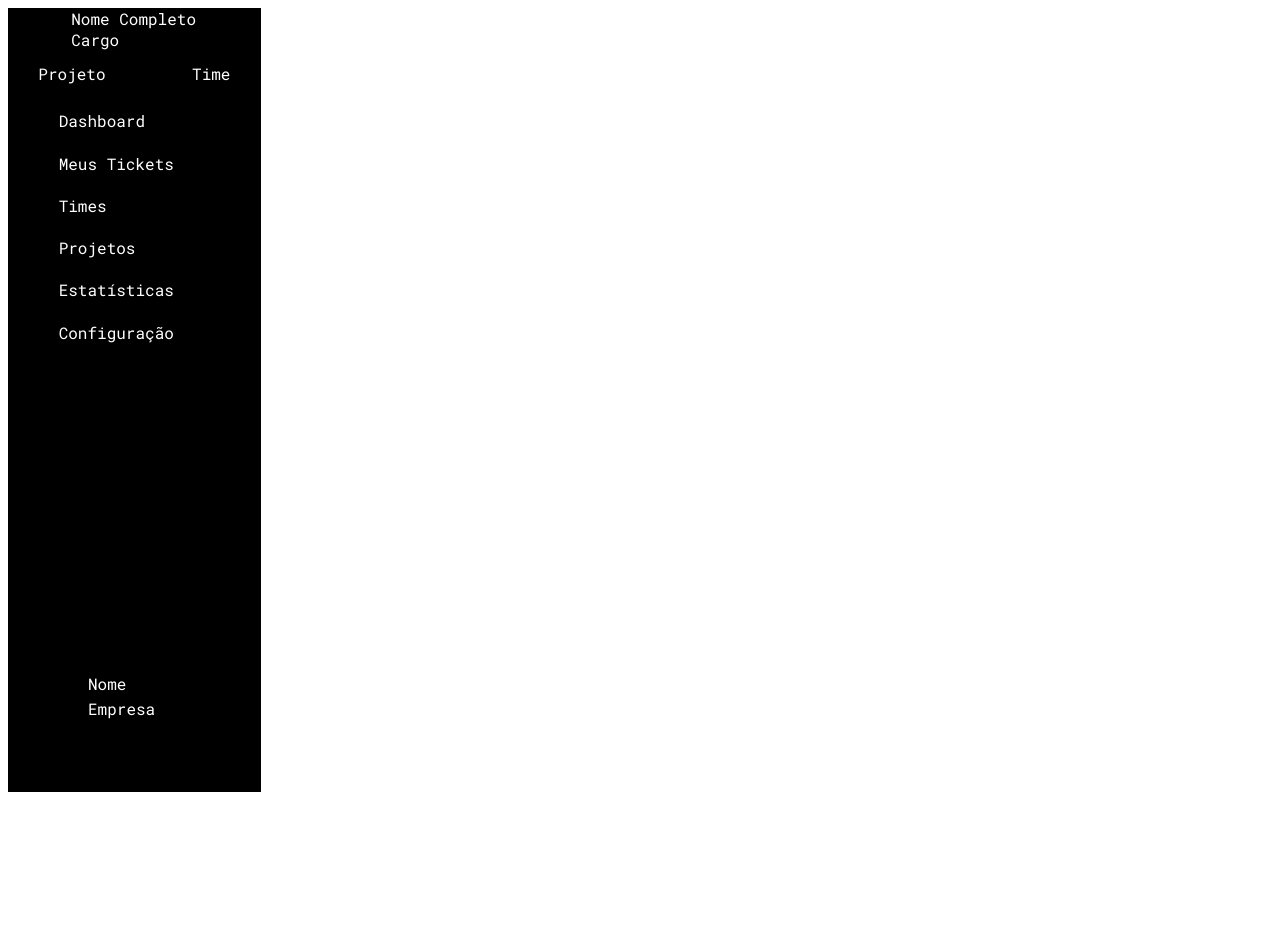
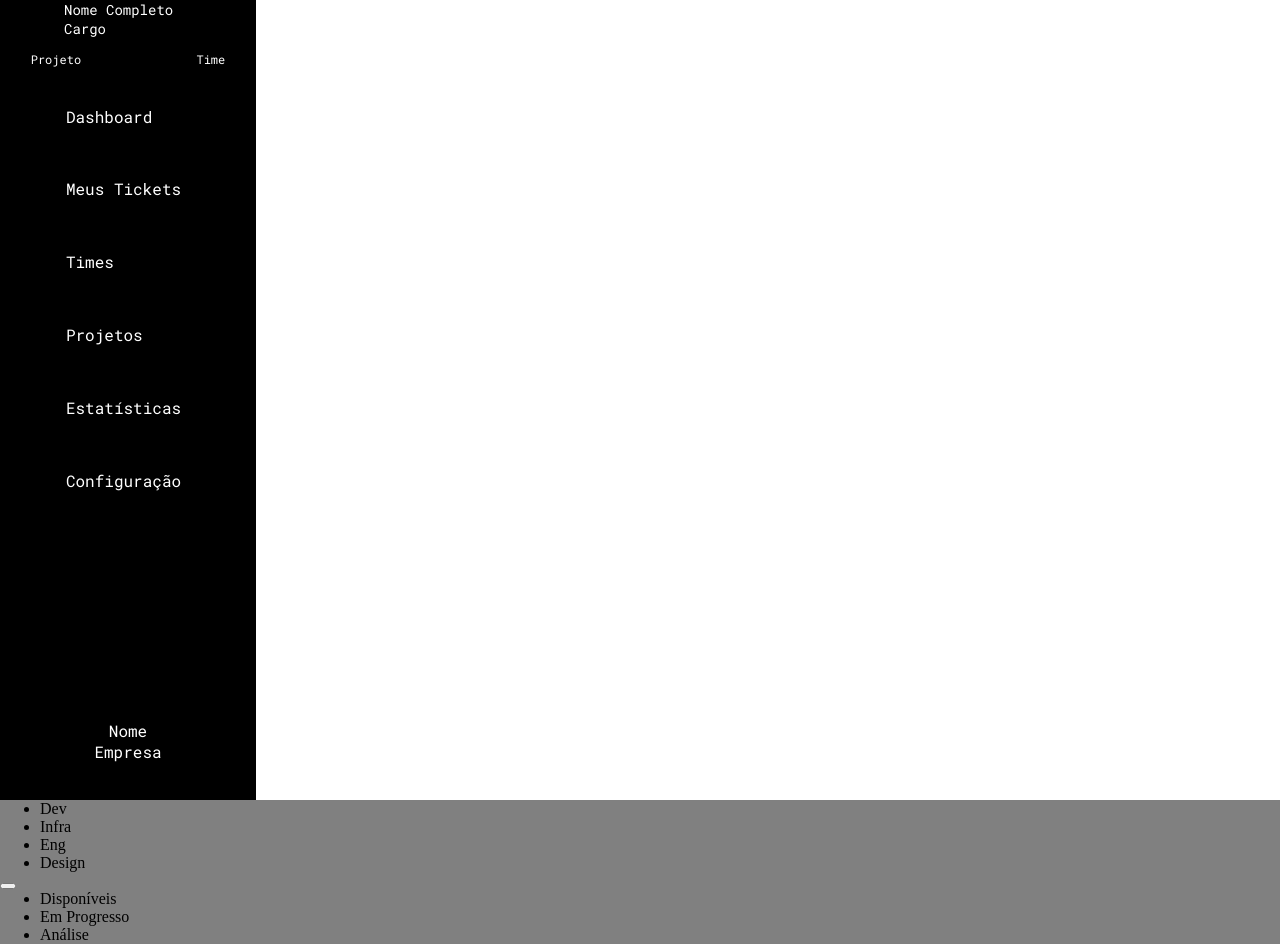
Before and after one commit to Feiticeiros-do-morango/Gerenciador-de-Tickets, a Vue app: page / in a window 1280 px wide. Shown: the top 944 px of the page. Before the commit the page ends 800 px from the top, so only its background shows below. Built offline with nearby package versions, Linux system fonts and the light colour scheme.

Commit message:
Telas login e Navbar editadas

```diff
--- a/src/App.vue
+++ b/src/App.vue
@@ -8,5 +8,8 @@ export default {
   components: {},
 };
 </script>
-<style scoped>
+<style>
+*{
+  margin: 0;
+}
 </style>
--- a/src/components/Menu.vue
+++ b/src/components/Menu.vue
@@ -1,5 +1,23 @@
 <template>
-
+    <div class="container">
+        <div class="tecnologia">
+            <ul>
+                <li>Dev</li>
+                <li>Infra</li>
+                <li>Eng</li>
+                <li>Design</li>
+            </ul>
+        </div>
+        <button></button>
+        <div class="andamento">
+            <ul>
+                <li>Disponíveis</li>
+                <li>Em Progresso</li>
+                <li>Análise</li>
+                <li>Finalizados</li>
+            </ul>
+        </div>
+    </div>
 </template>
 
 <script>
@@ -9,5 +27,7 @@ export default {
 </script>
 
 <style scoped>
-
+.container{
+    background-color: gray;
+}
 </style>
--- a/src/components/shared/Navbar.vue
+++ b/src/components/shared/Navbar.vue
@@ -33,16 +33,19 @@ export default {};
 }
 .identificacao p {
   margin: 0;
+  font-size: 14px;
 }
 .informacao {
   display: flex;
   justify-content: space-between;
   margin: 5% 12%;
+  font-size: 12px;
 }
 .navbar {
   width: 20%;
-  height: 98vh;
-  font-family: "Roboto Mono";
+  height: 100vh;
+  font-family: 'Roboto Mono';
+  font-size: 16px;
   background-color: black;
   color: white;
   margin-left: 0;
@@ -50,15 +53,18 @@ export default {};
 
 .itens li {
   list-style: none;
-  padding: 5%;
+  padding: 12%;
 }
 .dados {
-    margin-top: 40vh;
-    margin-left:10vh;
+    margin: auto;
+    text-align: center;
+    width: 20%;
+    height: 10%;
+    position: fixed;
+    bottom:0;
+
 }
-.dados p{
-    vertical-align: bottom;
-    margin-bottom: 0;
-    margin-top:2% ;
-}
+
+
+
 </style>
--- a/src/views/Dashboard.vue
+++ b/src/views/Dashboard.vue
@@ -1,11 +1,18 @@
 <template>
+<div class="components">
   <Navbar />
+  <Menu  />
+  </div>
 </template>
 <script>
 import Navbar from "@/components/shared/Navbar.vue";
+import Menu from "@/components/Menu.vue"
 export default {
-  components: { Navbar },
+  components: { Navbar,Menu },
 };
 </script>
 <style scoped>
+*{
+  margin: 0;
+}
 </style>
--- a/src/views/Login.vue
+++ b/src/views/Login.vue
@@ -47,12 +47,15 @@ body{
    height: 100vh;
 }
 .main p{
-   font-size: 15px
+   font-size: 15px;
+   padding:15px
 }
 .main h5{
    font-size:10px;
    font-family: italic;
-   margin-left:30%
+   margin-left:30%;
+   padding-bottom:10px;
+   font-weight: 400;
 }
 .componente-login{
 margin-top: 3%;
@@ -78,8 +81,7 @@ input{
 }
 button{
    width: 50%;
-
-   padding: 10px;
+   padding: 15px;
    border: 1px solid white;
    border-radius: 10px;
    background-color:black ;
@@ -90,11 +92,12 @@ button{
 .login button{
    border: 1px solid #378BED;
    border-radius: 10px;
-   padding: 10px;
+   padding-top: 15px;
    margin: auto;
    text-align: center;
    background-color:black;
    color:#378BED ;
+   margin-top:5px;
 
 }
 .cadastra{
```
